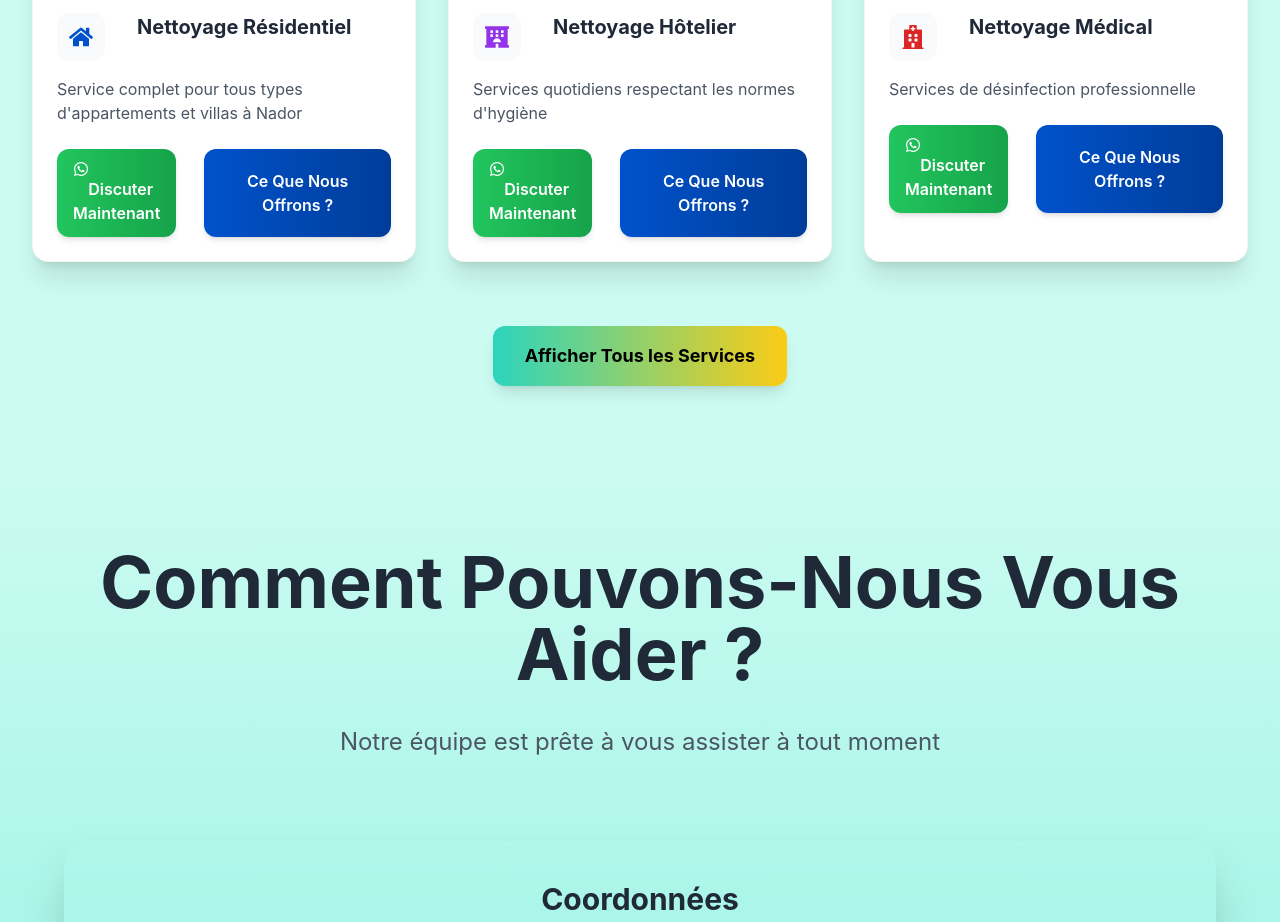
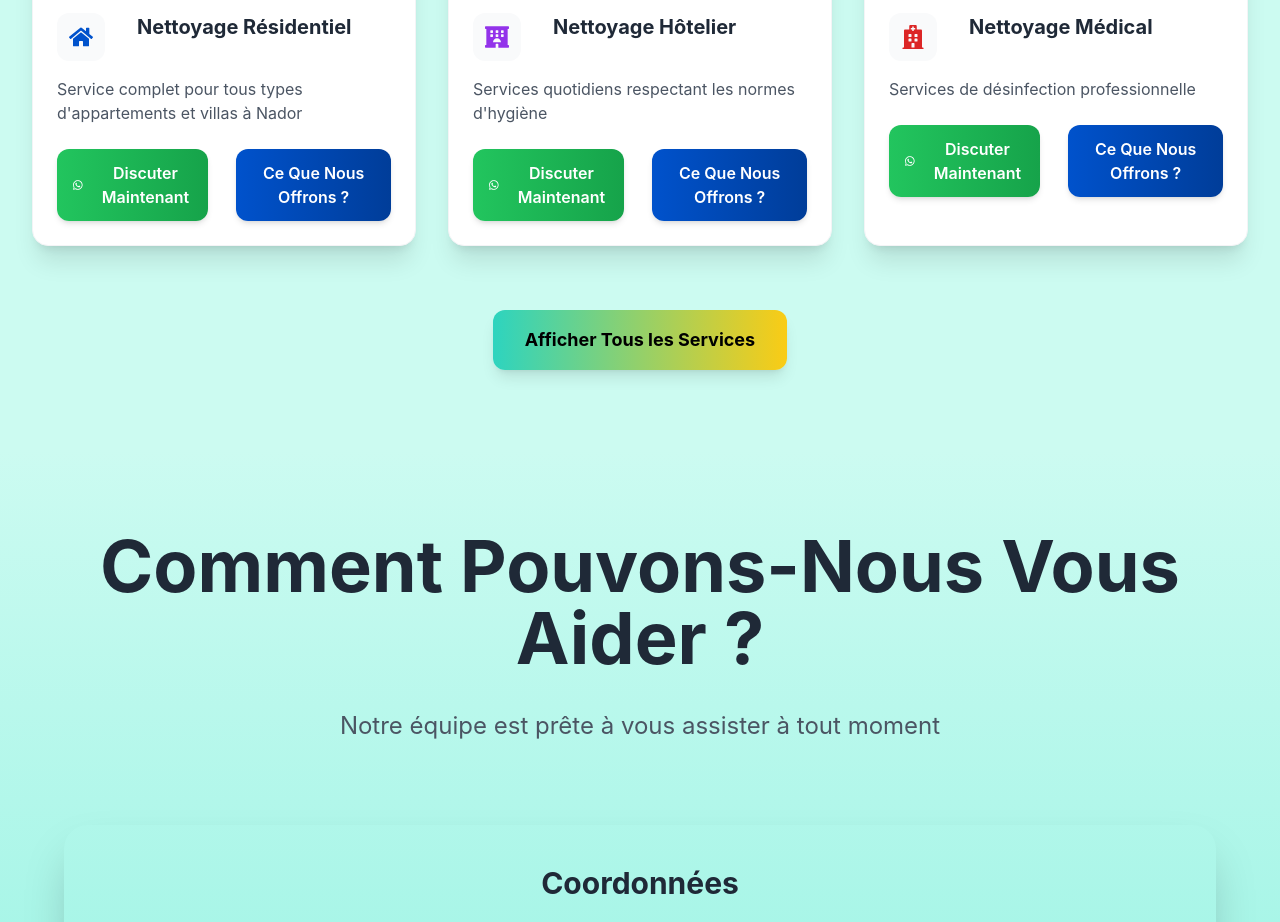
Before and after one commit to Axistay/homefixgestion, a React (Vite) app: page / in a window 1280 px wide. Shown: the part 1420-2342 px from the top of the page. Built offline with nearby package versions, Linux system fonts and the light colour scheme; a web font is replaced by a local one.

Commit message:
update some thing now 10/07

```diff
--- a/src/components/Services.jsx
+++ b/src/components/Services.jsx
@@ -222,18 +222,20 @@ function Services({ onWhatsAppClick = () => { }, number }) {
                 </p>
 
                 {/* Action Buttons */}
-                <div className={`flex   space-y-2 sm:space-y-0 sm:space-x-3  gap-4 `}>
-                  <button
+                <div className={`flex justify-end md:justify-between   space-y-2 sm:space-y-0 sm:space-x-3  gap-4 `}>
+                 <div className="hidden md:block w-1/2   ">
+                 <button
                     onClick={(e) => {
                       e.stopPropagation();
                       const message = `I need ${service.title} in Nador.`;
                       onWhatsAppClick(service.whatsappMessage)
                     }}
-                    className={`flex hidden md:block  gap-2 items-center justify-center space-x-2 bg-gradient-to-r from-green-500 to-green-600 text-white px-3 sm:px-4 py-2 sm:py-3 rounded-lg sm:rounded-xl hover:from-green-600 hover:to-green-700 transition-all duration-300 flex-1 font-semibold shadow-md hover:shadow-lg transform hover:scale-105 text-sm sm:text-base  `}
+                    className={`flex gap-2 w-full items-center justify-center space-x-2 bg-gradient-to-r from-green-500 to-green-600 text-white px-3 sm:px-4 py-2 sm:py-3 rounded-lg sm:rounded-xl hover:from-green-600 hover:to-green-700 transition-all duration-300 flex-1 font-semibold shadow-md hover:shadow-lg transform hover:scale-105 text-sm sm:text-base  `}
                   >
                     <FaWhatsapp size={14} className="sm:w-4 sm:h-4" />
                     <span>{t("services.whatsapp")}</span>
                   </button>
+                 </div>
                   <button
                     onClick={(e) => {
                       e.stopPropagation()
```
